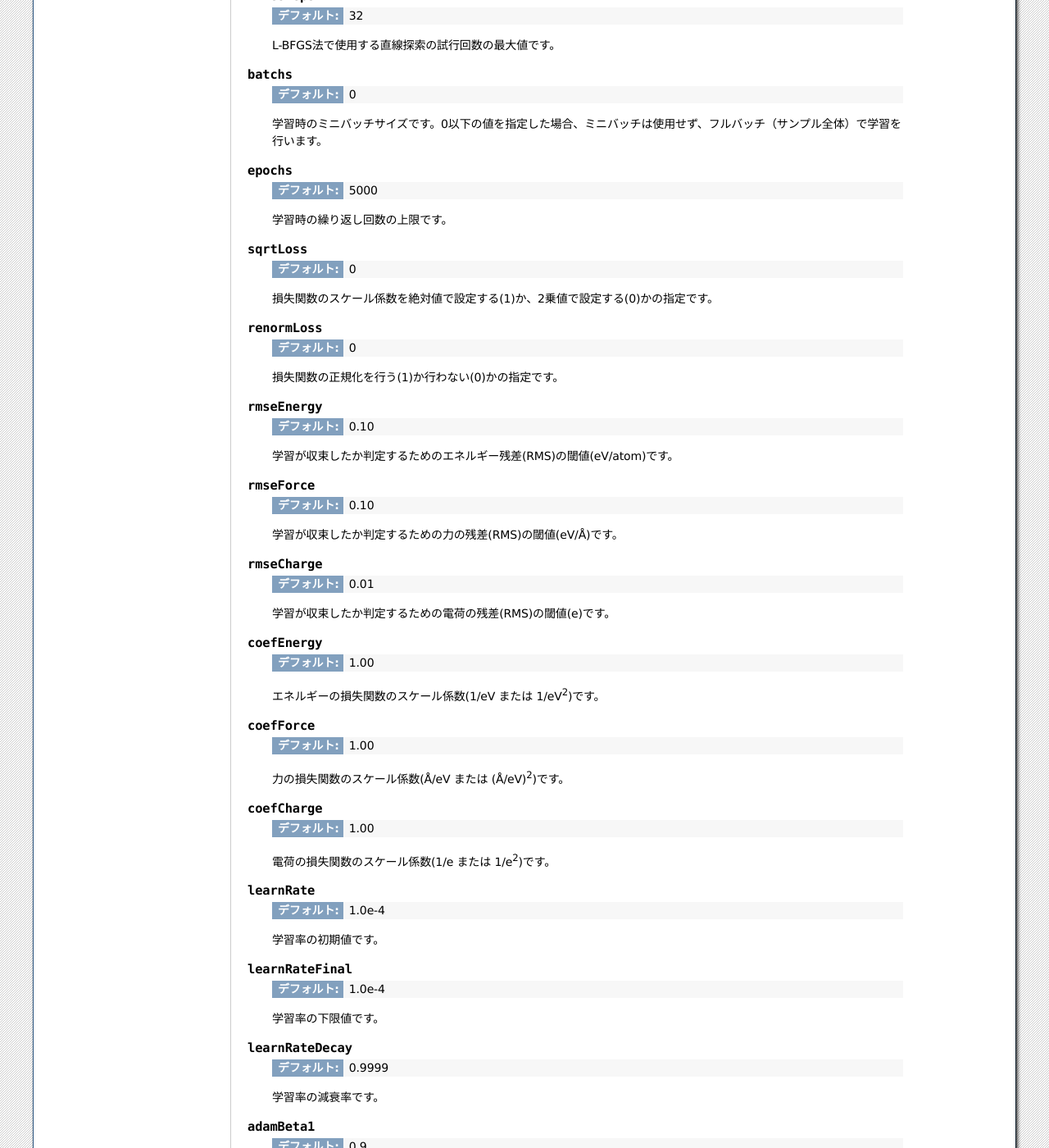
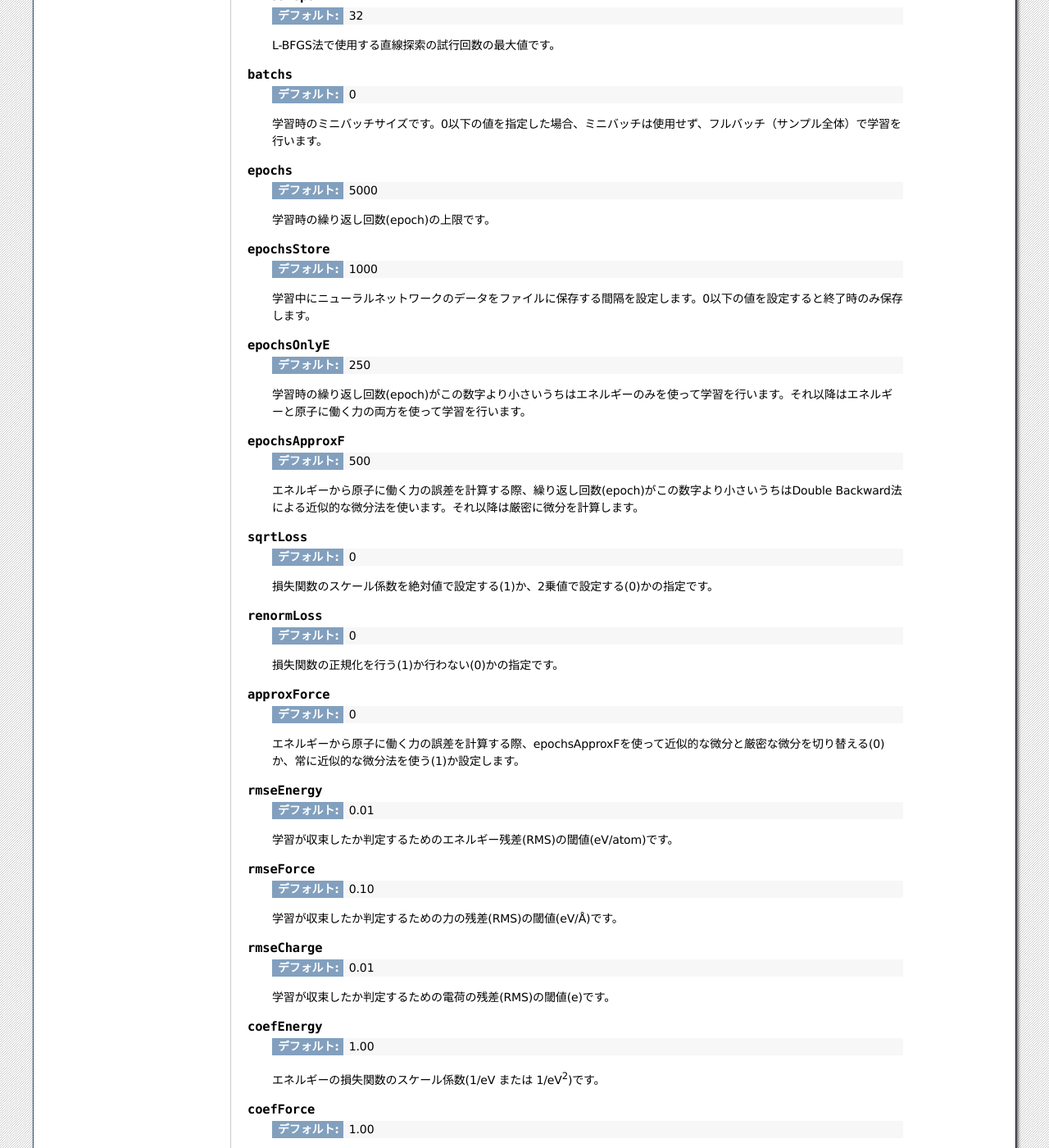
Before and after one commit to advancesoftcorp/neuralmd-doc, a Sphinx documentation site: the page built from docs/source/usage/prop.rst, in a window 1280 px wide and 1400 px high, scrolled down 2205 px. Shown: the whole window at 82% size. Built offline with Sphinx 7.4.7, drawn with Linux system fonts in a browser that asks for light colours; formulas are drawn with MathJax 3.

Commit message:
update for v1.3

```diff
--- a/docs/source/usage/prop.rst
+++ b/docs/source/usage/prop.rst
@@ -144,7 +144,25 @@ sannp.propの書式
 
  :デフォルト: 5000
 
- 学習時の繰り返し回数の上限です。
+ 学習時の繰り返し回数(epoch)の上限です。
+
+.. describe:: epochsStore
+
+ :デフォルト: 1000
+
+ 学習中にニューラルネットワークのデータをファイルに保存する間隔を設定します。0以下の値を設定すると終了時のみ保存します。
+
+.. describe:: epochsOnlyE
+
+ :デフォルト: 250
+
+ 学習時の繰り返し回数(epoch)がこの数字より小さいうちはエネルギーのみを使って学習を行います。それ以降はエネルギーと原子に働く力の両方を使って学習を行います。
+
+.. describe:: epochsApproxF
+
+ :デフォルト: 500
+
+ エネルギーから原子に働く力の誤差を計算する際、繰り返し回数(epoch)がこの数字より小さいうちはDouble Backward法による近似的な微分法を使います。それ以降は厳密に微分を計算します。
 
 .. describe:: sqrtLoss
 
@@ -158,9 +176,15 @@ sannp.propの書式
 
  損失関数の正規化を行う(1)か行わない(0)かの指定です。
 
+.. describe:: approxForce
+
+ :デフォルト: 0
+
+ エネルギーから原子に働く力の誤差を計算する際、epochsApproxFを使って近似的な微分と厳密な微分を切り替える(0)か、常に近似的な微分法を使う(1)か設定します。
+
 .. describe:: rmseEnergy
 
- :デフォルト: 0.10
+ :デフォルト: 0.01
 
  学習が収束したか判定するためのエネルギー残差(RMS)の閾値(eV/atom)です。
 
```
Also changed, not shown: docs/source/usage.rst (+18 -0 lines), docs/source/version.rst (+8 -0 lines).
